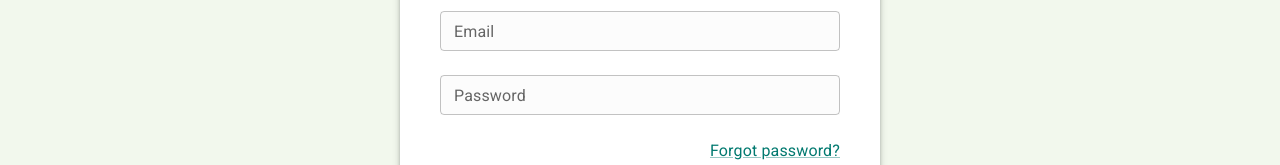
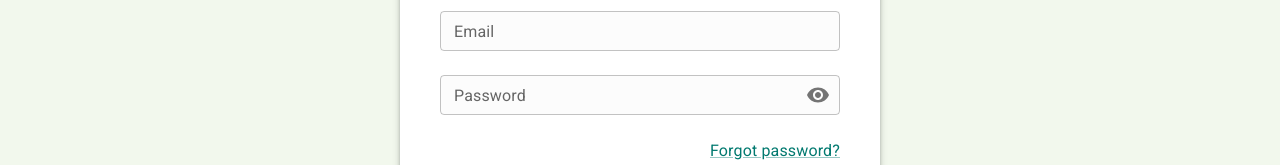
Before and after one commit to squach28/workout_hub, a React (Vite) app in the folder frontend/: page /login in a window 1280 px wide. Shown: the part 316-481 px from the top of the page. Built offline with nearby package versions, Linux system fonts and the light colour scheme.

Commit message:
add userLoginData state for controlling the inputs

```diff
--- a/frontend/src/pages/Login.tsx
+++ b/frontend/src/pages/Login.tsx
@@ -6,8 +6,16 @@ import {
   Link,
   TextField,
   Button,
+  FormControl,
+  InputLabel,
+  OutlinedInput,
+  InputAdornment,
+  IconButton,
 } from "@mui/material";
+import React, { useState } from "react";
 import { Link as RouterLink } from "react-router-dom";
+import { UserLogInData } from "../types/UserLogInData";
+import { Visibility, VisibilityOff } from "@mui/icons-material";
 
 const Login = () => {
   return (
@@ -37,6 +45,25 @@ const Login = () => {
 };
 
 const LoginForm = () => {
+  const [userLoginData, setUserLoginData] = useState<UserLogInData>({
+    email: "",
+    password: "",
+  });
+  const [showPassword, setShowPassword] = useState(false);
+
+  const handleFormChange = (e: React.ChangeEvent<HTMLInputElement>) => {
+    const name = e.target.name;
+    const value = e.target.value;
+    setUserLoginData({
+      ...userLoginData,
+      [name]: value,
+    });
+  };
+
+  const handleClickShowPassword = () => {
+    setShowPassword((prev) => !prev);
+  };
+
   return (
     <Paper
       elevation={4}
@@ -61,16 +88,33 @@ const LoginForm = () => {
           size="small"
           label="Email"
           variant="outlined"
+          onChange={handleFormChange}
+          value={userLoginData.email}
           sx={{ backgroundColor: "#FCFCFC" }}
         />
-        <TextField
-          id="password"
-          name="password"
-          size="small"
-          label="Password"
-          variant="outlined"
-          sx={{ backgroundColor: "#FCFCFC" }}
-        />
+        <FormControl size="small" variant="outlined">
+          <InputLabel htmlFor="password">Password</InputLabel>
+          <OutlinedInput
+            id="password"
+            name="password"
+            type={showPassword ? "text" : "password"}
+            endAdornment={
+              <InputAdornment position="end">
+                <IconButton
+                  aria-label="toggle password visibility"
+                  edge="end"
+                  onClick={handleClickShowPassword}
+                >
+                  {showPassword ? <VisibilityOff /> : <Visibility />}
+                </IconButton>
+              </InputAdornment>
+            }
+            onChange={handleFormChange}
+            value={userLoginData.password}
+            sx={{ backgroundColor: "#FCFCFC" }}
+            label="Password"
+          />
+        </FormControl>
         <Link to="/forgotPassword" component={RouterLink}>
           <Typography sx={{ textAlign: "right" }}>Forgot password?</Typography>
         </Link>
--- a/frontend/src/pages/SignUp.tsx
+++ b/frontend/src/pages/SignUp.tsx
@@ -67,6 +67,7 @@ const SignUpForm = () => {
   });
   const [loading, setLoading] = useState(false);
   const [error, setError] = useState<{ message: string } | null>(null);
+
   const handleFormChange = (e: React.ChangeEvent<HTMLInputElement>) => {
     const name = e.target.name;
     const value = e.target.value;
--- /dev/null
+++ b/frontend/src/types/UserLogInData.ts
@@ -0,0 +1,4 @@
+export type UserLogInData = {
+  email: string;
+  password: string;
+};
```
